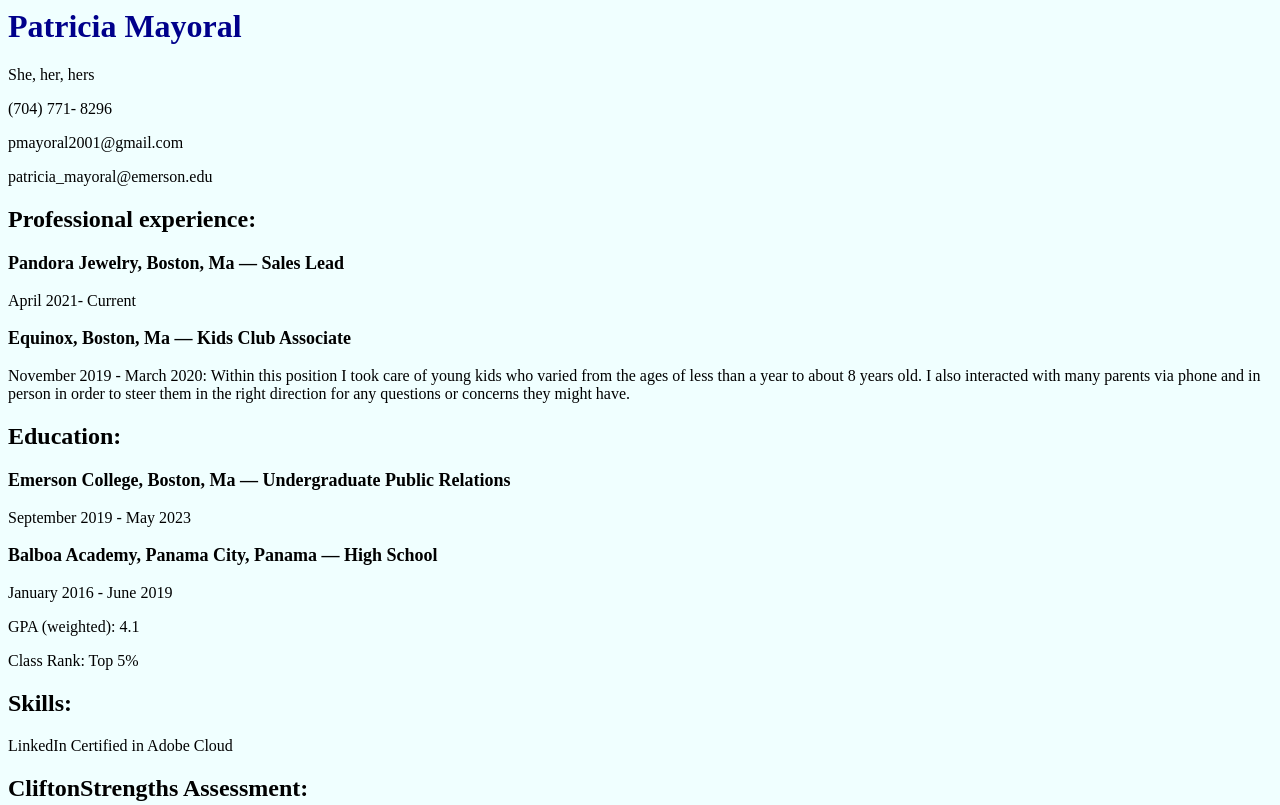
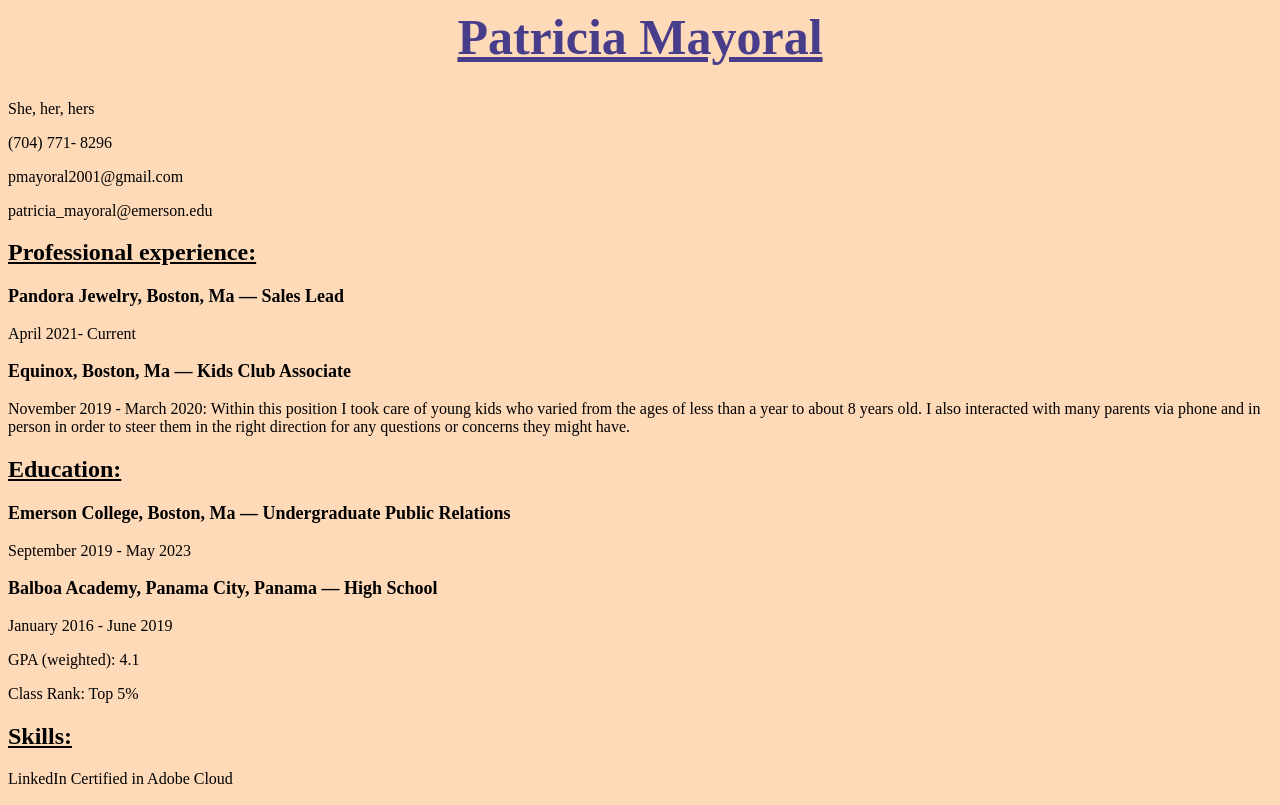
Before and after one commit to pmayoral0201/pmayoral0201.github.io, a plain HTML site: page index.html in a window 1280 px wide. Shown: the top 805 px of the page. Drawn offline with Linux system fonts and the light colour scheme.

Commit message:
Update stylesheet.css

```diff
--- a/stylesheet.css
+++ b/stylesheet.css
@@ -14,10 +14,13 @@ p.thick {
 p.thicker {
   font-weight: 900;
 }
-h1 {color: darkblue;
-  font-size: 32;
+h1 {color: darkslateblue;
+  font-size: 50;
+    text-decoration: underline;
+    text-align: center;
 }
 h2 {color: black;
+    text-decoration: underline;
+    font-size: 24;
 }
-body {background-color: azure;
-}
+body {background-color: peachpuff;
```
